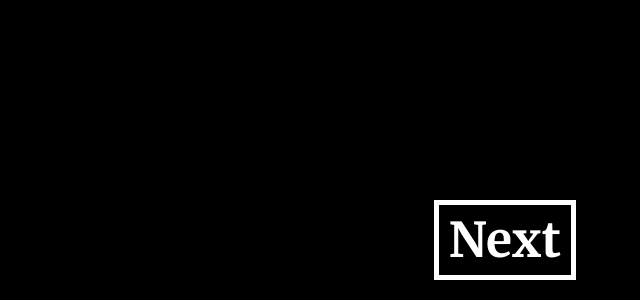
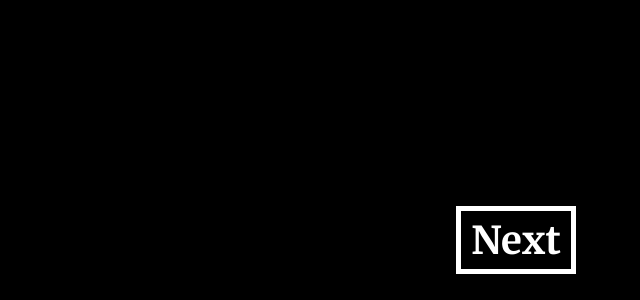
Before and after one commit to kashikarparth/blog, a website: page posts/dotplot.html in a window 1280 px wide. Shown: the part 500-800 px from the top of the page, without its empty margins (640-1280 px from the left). Drawn offline with nearby package versions, Linux system fonts and the light colour scheme.

Commit message:
vw conversion for blogpost1

```diff
--- a/css/dotplotstyle.css
+++ b/css/dotplotstyle.css
@@ -3,7 +3,7 @@ body{
 }
 #textcontainer{
     font-family: 'Merriweather', serif;
-    font-size: 6vh;
+    font-size: 3vw;
 }
 .hidden{
     font-size: 0;
@@ -13,7 +13,7 @@ body{
     margin-right: 5%;
     color: white;
     font-family: 'Merriweather', serif;
-    font-size: 6vh;
+    font-size: 3vw;
     border: 5px solid white;
     cursor: pointer;
     padding: 5px 10px 5px 10px;
```
